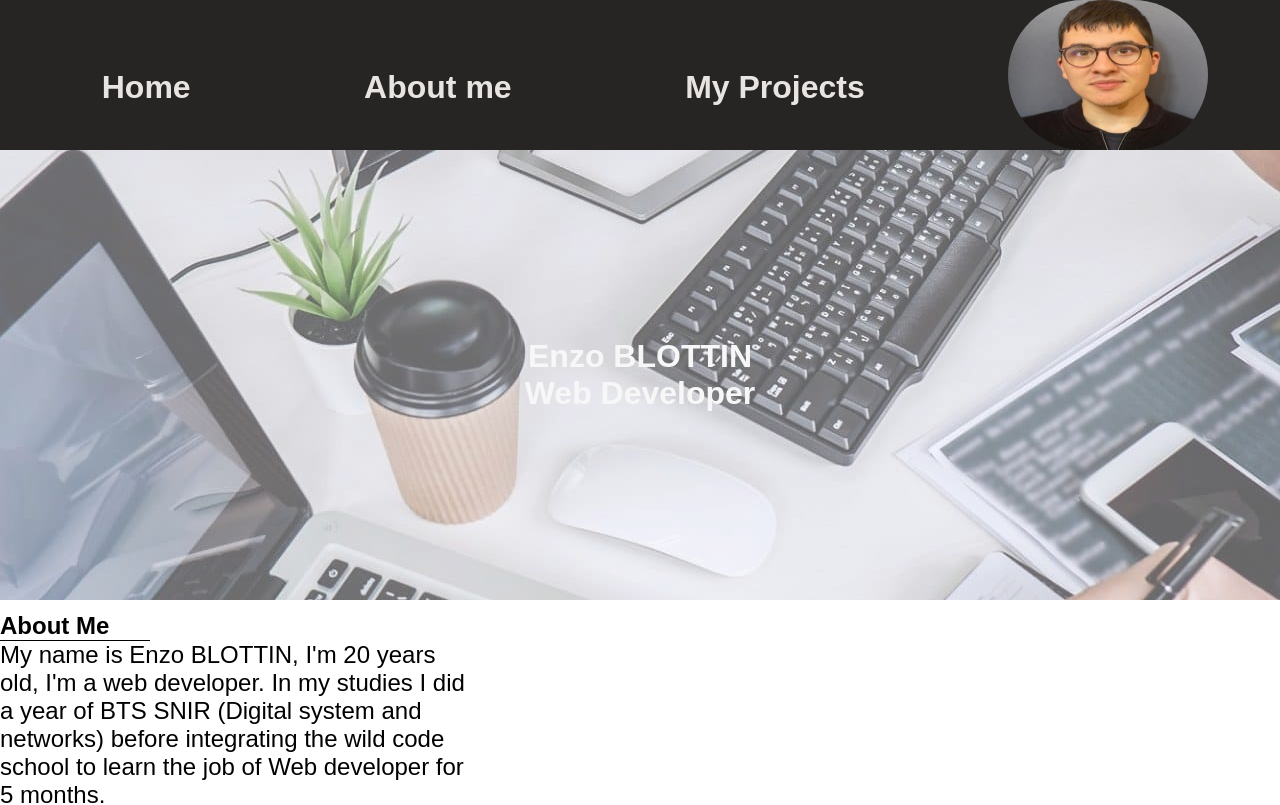
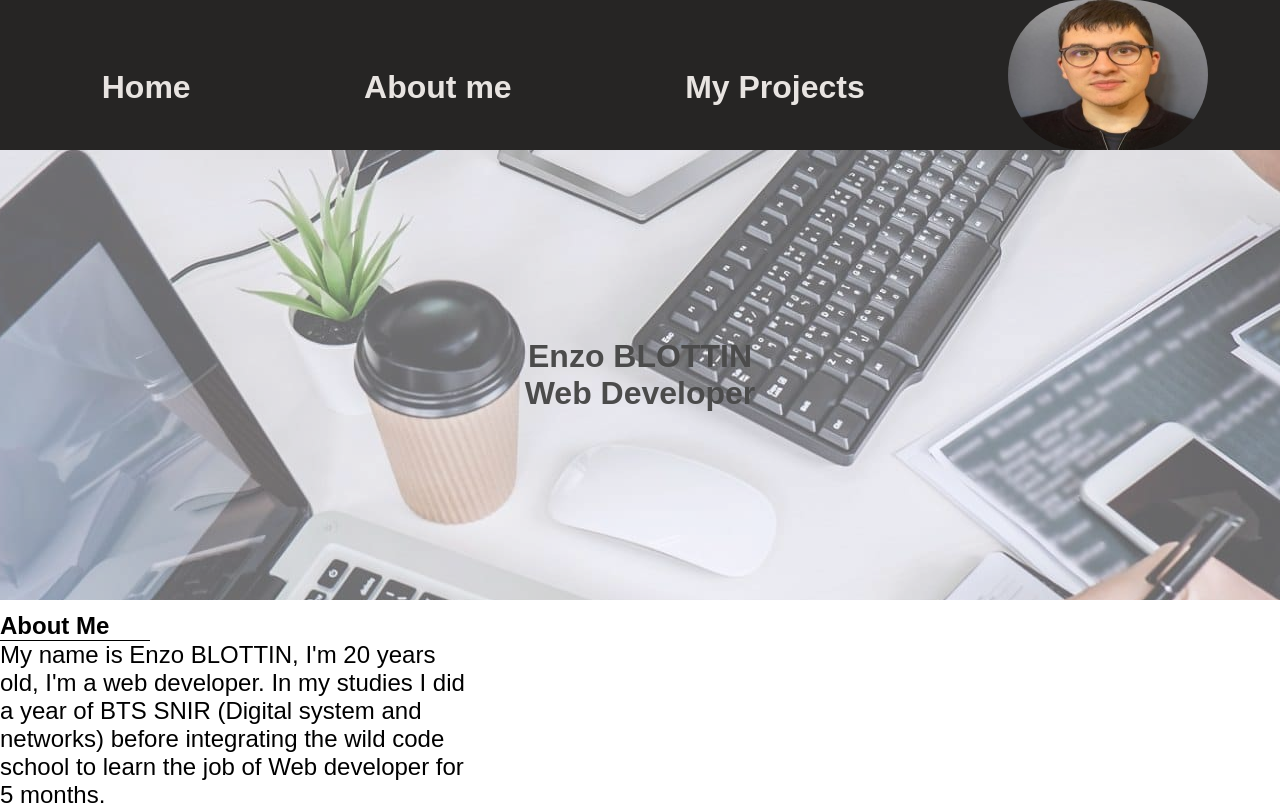
Before and after one commit to EBLOTTIN/portfolioEnzoBLOTTIN, a React (Vite) app in the folder frontend/: page / in a window 1280 px wide. Shown: the top 805 px of the page. Built offline with nearby package versions, Linux system fonts and the light colour scheme; no server answers.

Commit message:
fin du checkpoint

```diff
--- a/frontend/src/pages/AboutMe/AboutMe.jsx
+++ b/frontend/src/pages/AboutMe/AboutMe.jsx
@@ -1,5 +1,6 @@
 import "./AboutMe.css";
 import chapeau from "../../assets/chapeaulogo.svg";
+import Carousel from "../Carrousse3D/Carroussel3D";
 
 const AboutMe = () => {
   return (
@@ -18,8 +19,8 @@ const AboutMe = () => {
         <p className="textLanguage">
           Here are the different languages I learned.
         </p>
-        <div className="caroussel3d"></div>
       </div>
+      <Carousel />
     </div>
   );
 };
--- a/frontend/src/pages/Carrousse3D/Carroussel3D.jsx
+++ b/frontend/src/pages/Carrousse3D/Carroussel3D.jsx
@@ -3,7 +3,7 @@ import "./Carroussel3D.css";
 
 const images = ["css.png", "HTML5.png", "js.png", "node.png", "react.png"];
 
-export default function Carousel() {
+const Carousel = () => {
   const [index, setIndex] = useState(0);
 
   useEffect(() => {
@@ -20,4 +20,6 @@ export default function Carousel() {
       ))}
     </div>
   );
-}
+};
+
+export default Carousel;
--- a/frontend/src/pages/Home/Home.css
+++ b/frontend/src/pages/Home/Home.css
@@ -10,5 +10,5 @@
   background-repeat: no-repeat;
   width: 100%;
   height: 450px;
-  color: rgb(245, 245, 245);
+  color: black;
 }
--- a/frontend/src/pages/Home/Home.jsx
+++ b/frontend/src/pages/Home/Home.jsx
@@ -1,7 +1,6 @@
 import "./Home.css";
 import AboutMe from "../AboutMe/AboutMe";
 import Projects from "../Projects/Projects";
-import Carousel from "../Carrousse3D/Carroussel3D";
 
 const Home = () => {
   return (
@@ -13,7 +12,6 @@ const Home = () => {
         </div>
       </div>
       <AboutMe />
-      <Carousel />
       <Projects />
     </div>
   );
--- a/frontend/src/pages/Projects/Projects.css
+++ b/frontend/src/pages/Projects/Projects.css
@@ -21,6 +21,7 @@
 
 @media screen and (min-width: 769px) {
   .imageProjet {
+    height: 100%;
     width: 80%;
   }
 }
```
